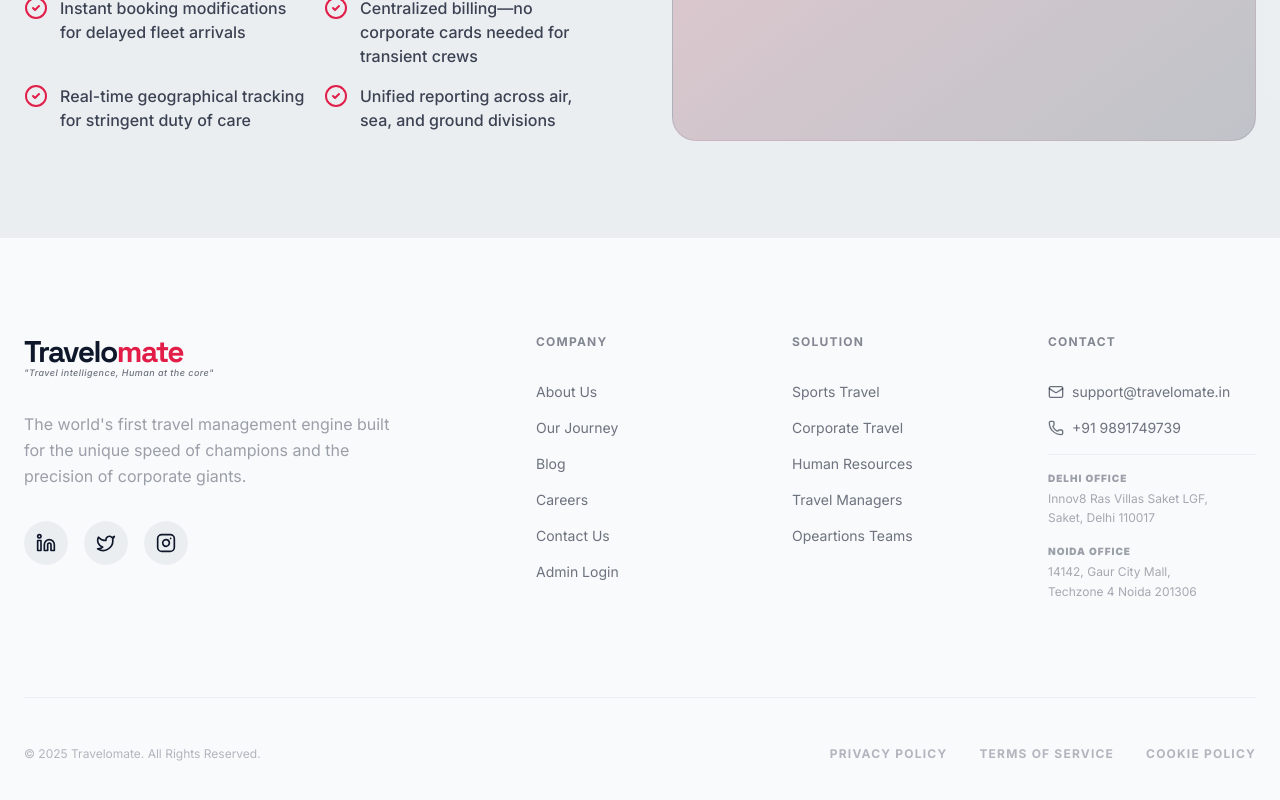
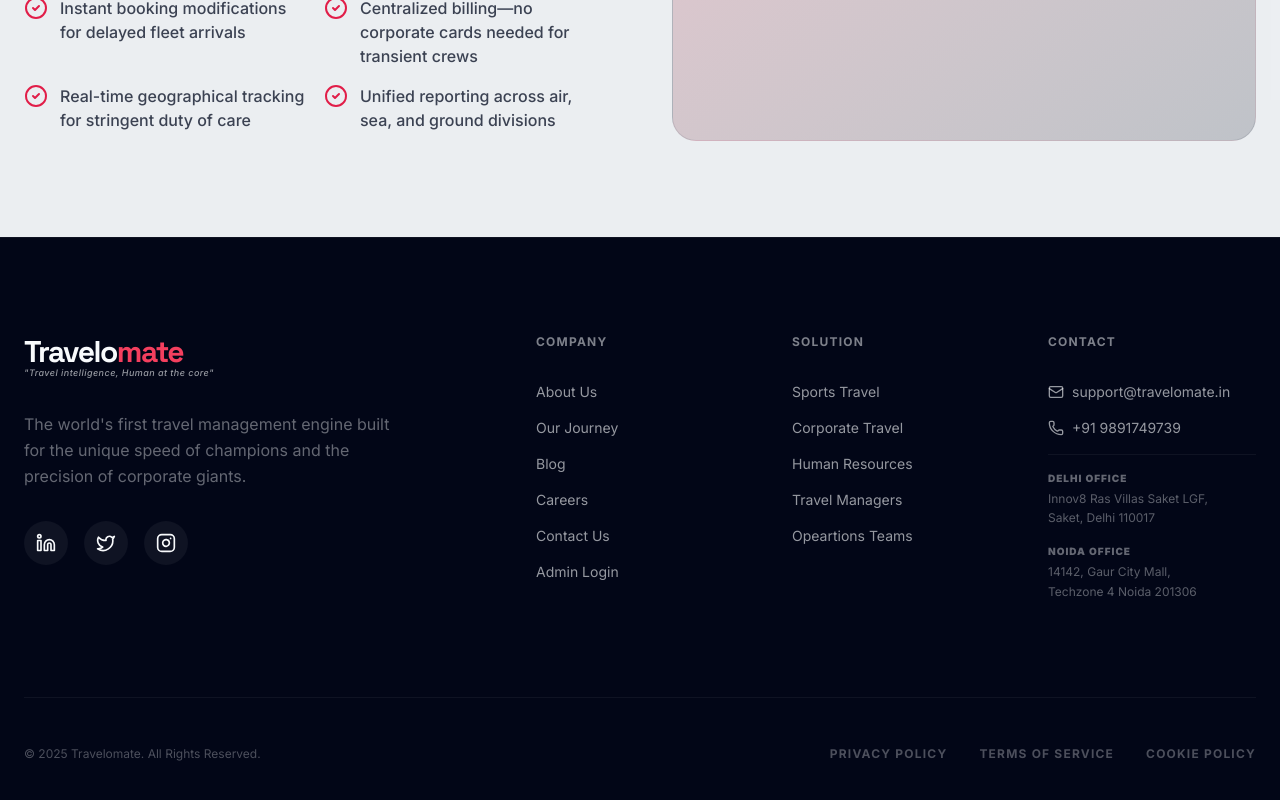
Before and after one commit to ASRathore0/Travelomate, a React (Vite) app: page /solutions/transportation-logistics in a window 1280 px wide. Shown: the part 1933-2733 px from the top of the page. Built offline with nearby package versions, Linux system fonts and the light colour scheme.

Commit message:
footer Enhanced

```diff
--- a/src/components/Footer.tsx
+++ b/src/components/Footer.tsx
@@ -5,7 +5,18 @@ import Logo from './Logo';
 
 export default function Footer() {
   return (
-    <footer id="footer" className="bg-background border-t border-foreground/5 pt-24 pb-12 transition-colors duration-500">
+    <footer
+      id="footer"
+      className="bg-background border-t border-foreground/5 pt-24 pb-12 transition-colors duration-500"
+      style={{
+        '--background': '#020617',
+        '--foreground': '#F8FAFC',
+        '--electric-green': '#F43F5E',
+        '--color-background': '#020617',
+        '--color-foreground': '#F8FAFC',
+        '--color-electric-green': '#F43F5E',
+      } as React.CSSProperties}
+    >
       <div className="max-w-7xl mx-auto px-6 text-foreground">
         <div className="grid grid-cols-2 md:grid-cols-3 lg:grid-cols-5 gap-12 mb-24">
 
```
